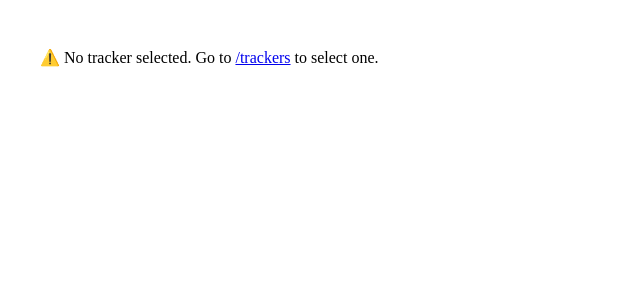
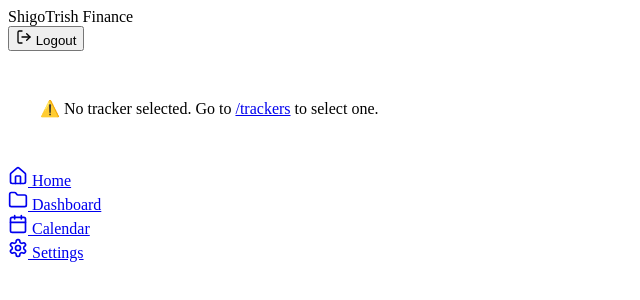
Before and after one commit to rishavgoel95/family-finance-tracker, a Next.js app: page /dashboard in a window 1280 px wide. Shown: the top 300 px of the page, without its empty margins (0-640 px from the left). Built offline with nearby package versions, Linux system fonts and the light colour scheme; no server answers.

Commit message:
Update _app.tsx

```diff
--- a/pages/_app.tsx
+++ b/pages/_app.tsx
@@ -1,7 +1,12 @@
-import '../styles/globals.css'
+// pages/_app.tsx
+import '../styles/globals.css';
+import type { AppProps } from 'next/app';
+import Layout from '../components/Layout';
 
-function MyApp({ Component, pageProps }) {
-  return <Component {...pageProps} />
+export default function App({ Component, pageProps }: AppProps) {
+  return (
+    <Layout>
+      <Component {...pageProps} />
+    </Layout>
+  );
 }
-
-export default MyApp
```
